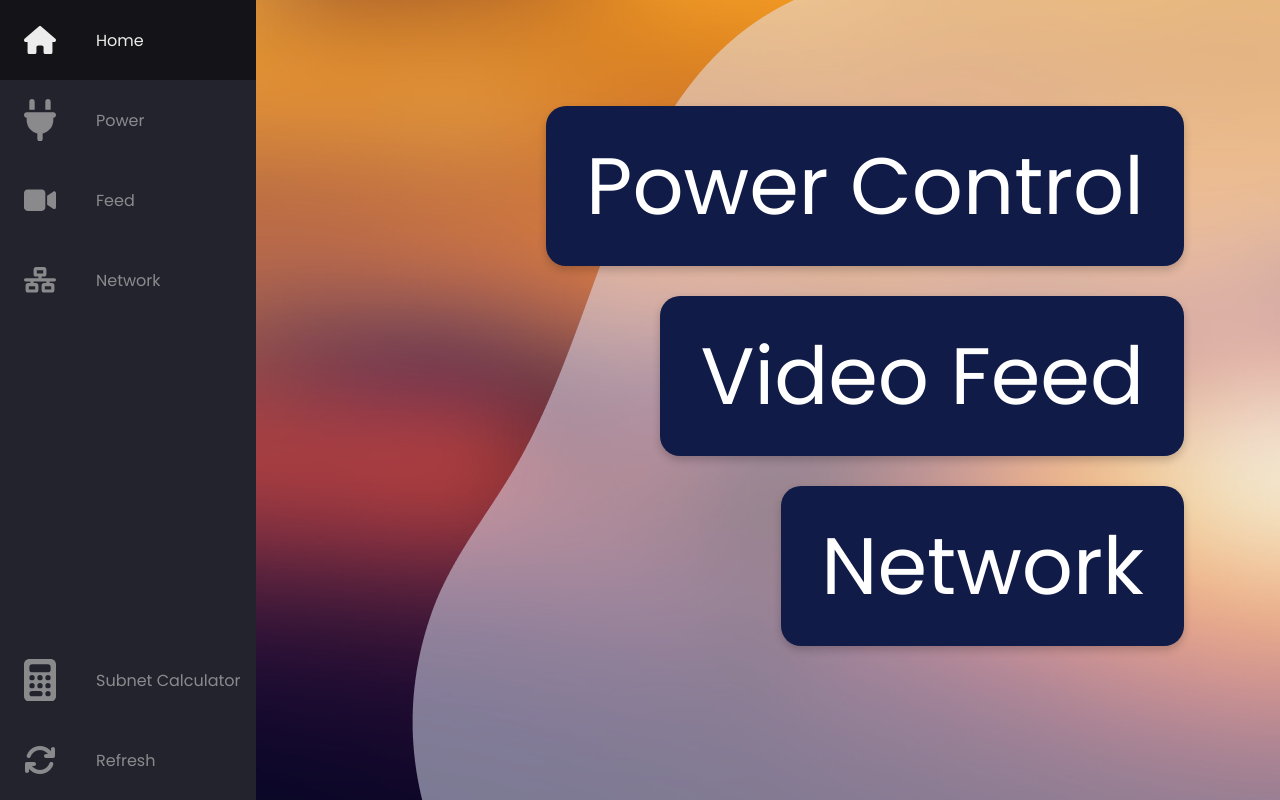
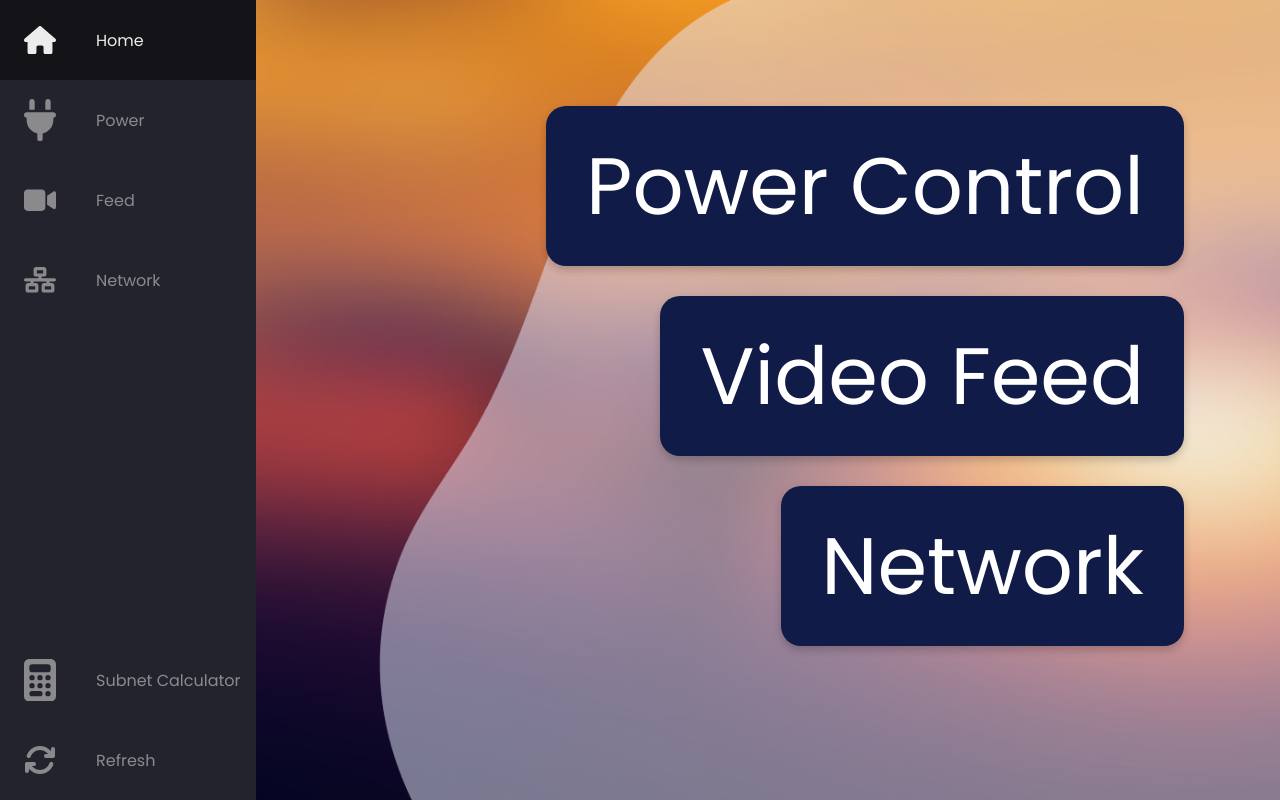
Before and after one commit to yonatantussa/lab-web-app, a Flask app: template templates/index.html in a window 1280 px wide. Run offline with Flask 3, Linux system fonts and the light colour scheme; the template is opened without the code that fills it, so the values that code supplies are empty; some libraries are stand-ins or nearby versions.

Commit message:
General consistency fixes
Fixed an issue where background wasn't filling screen on larger screens

```diff
--- a/static/style.css
+++ b/static/style.css
@@ -9,6 +9,7 @@
 }
 
 body {
+    min-height: 100vh;
     color: black;
     background-color: white;
     margin: 0;
--- a/templates/index.html
+++ b/templates/index.html
@@ -77,18 +77,8 @@
             margin-bottom: 20px; /* Adjust margin for spacing */
         }
     }
-    /* Tablet styles */
-    @media (max-width: 1300px) and (min-width: 1201px) {
-        body {
-            background-size: auto;
-        }
-    }
     /* Styles for smaller desktop and tablet screens */
     @media (max-width: 1200px) and (min-width: 600px) {
-        body {
-            background-size: auto;
-        }
-
         .button {
             width: 300px; /* Set a fixed width for tablets/desktops */
             font-size: 60px; /* Adjust font size for tablets/desktops */
```
